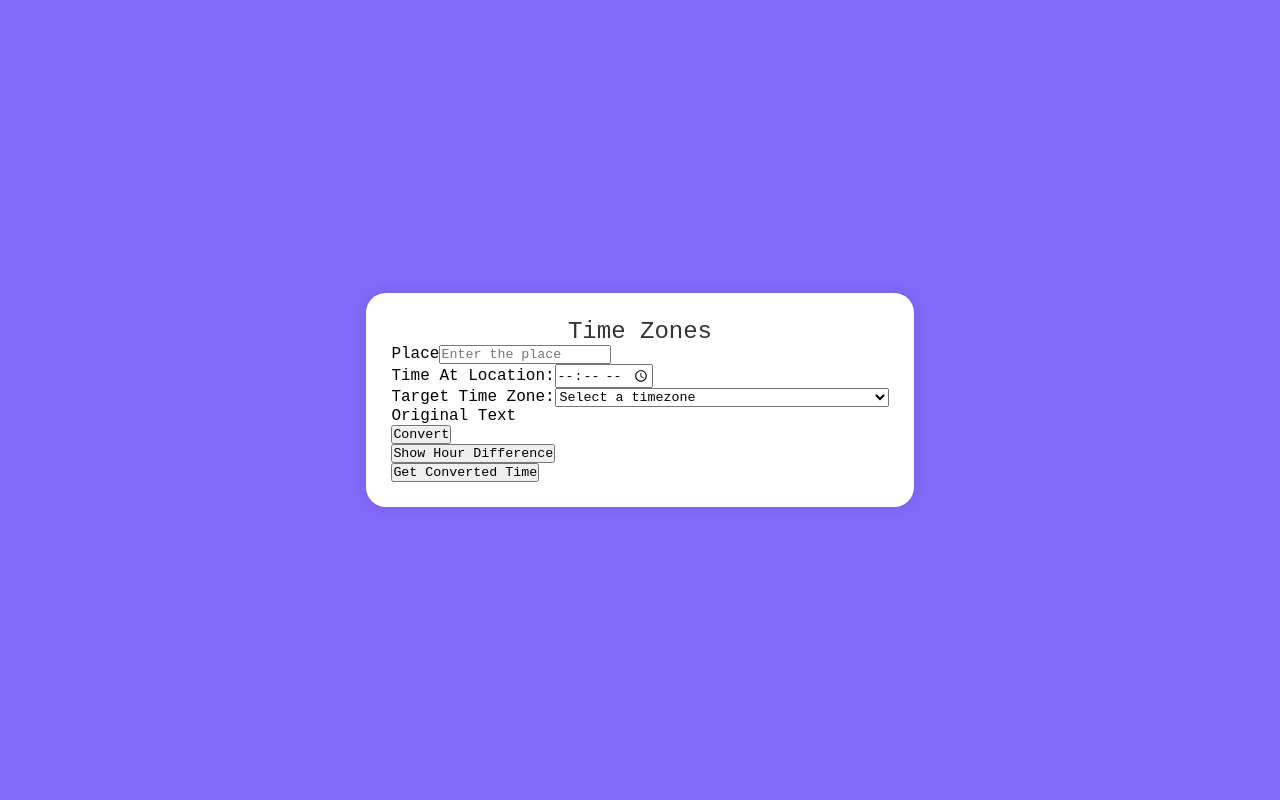
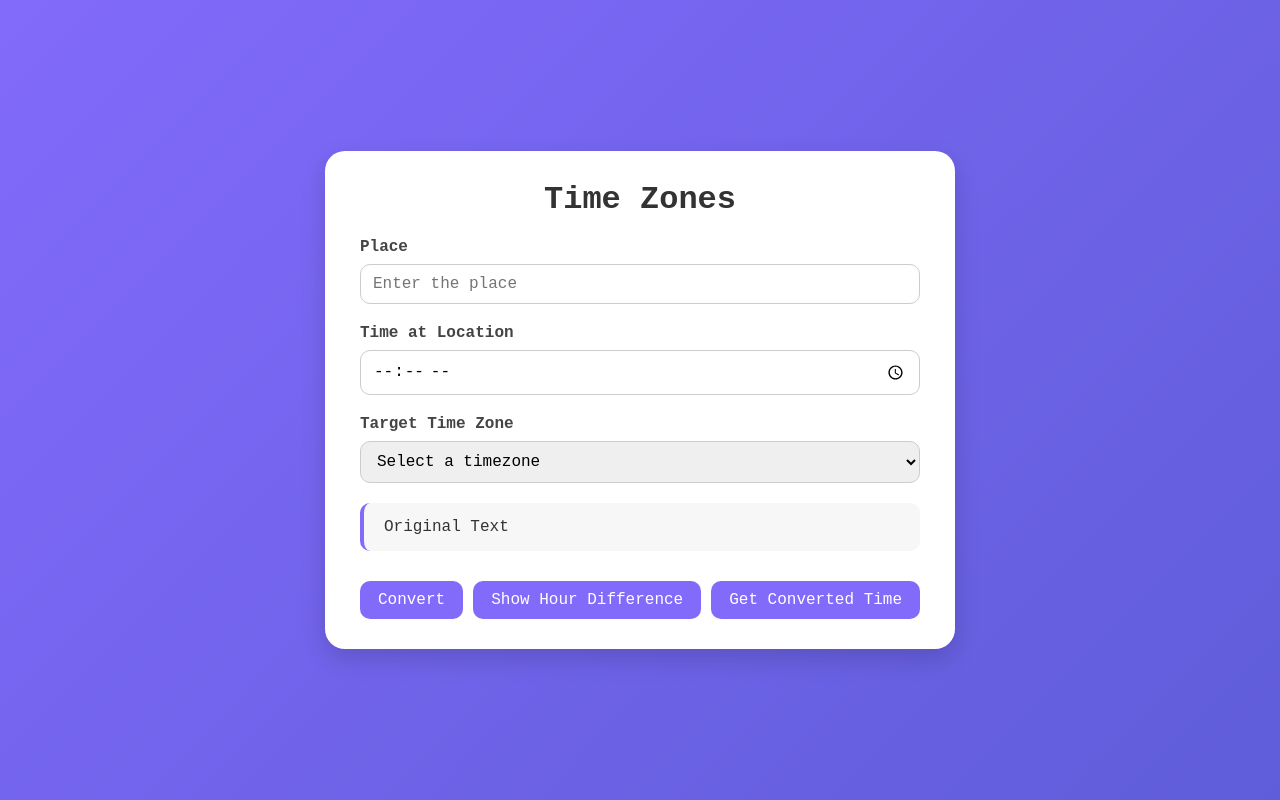
Before and after one commit to mkadeboyt221/React_Time, a React (Create React App) app: page / in a window 1280 px wide. Built offline with nearby package versions, Linux system fonts and the light colour scheme.

Commit message:
change6 component distribution

```diff
--- a/src/App.js
+++ b/src/App.js
@@ -1,86 +1,10 @@
-import { useState } from "react";
+import React from "react";
+import Board from "./Board";
 
-export default function Board() {
-    const [text, setText] = useState("Original Text");
-    const [place, setPlace] = useState("");
-    const [timeAtLocation, settimeAtLocation] = useState("");
-    const [targetTimeZone, settargetTimeZone] = useState("");
-
-    const timeZones = [
-        { value: "UTC", label: "UTC", offset: 0 },
-        { value: "EST", label: "EST (Eastern Standard Time)", offset: -5 },
-        { value: "PST", label: "PST (Pacific Standard Time)", offset: -8 },
-        { value: "CST", label: "CST (Central Standard Time)", offset: -6 },
-        { value: "IST", label: "IST (Indian Standard Time)", offset: 5.5 },
-        { value: "GMT", label: "GMT (Greenwich Mean Time)", offset: 0 },
-        { value: "AEST", label: "AEST (Australian Eastern Standard Time)", offset: 10 }
-    ];
-
-    const changeText = () => {
-        const result = `Place: ${place}\nTime at Location: ${timeAtLocation}\nTarget Time Zone: ${targetTimeZone}`;
-        setText(result);
-    };
-
-    const calculateHourDifference = () => {
-        const selectedZone = timeZones.find(zone => zone.value === targetTimeZone);
-        if (selectedZone) {
-          const diff = selectedZone.offset;
-          const result = `The time difference between UTC and ${targetTimeZone} is ${diff} hour${Math.abs(diff) !== 1 ? "s" : ""}.`;
-          setText(result);
-        } else {
-          setText("Please select a valid time zone.");
-        }
-    };
-
-    const calculateConvertedTime = () => {
-        if (!timeAtLocation || !targetTimeZone) {
-          setText("Please enter time and select a time zone.");
-          return;
-        }
-
-        const selectedZone = timeZones.find(zone => zone.value === targetTimeZone);
-        if (!selectedZone) {
-          setText("Invalid time zone selected.");
-          return;
-        }
-
-        const [hour, minute] = timeAtLocation.split(":").map(Number);
-        const date = new Date(Date.UTC(2025, 0, 1, hour, minute, 0));
-        const convertedDate = new Date(date.getTime() + selectedZone.offset * 60 * 60 * 1000);
-
-        const h = String(convertedDate.getHours()).padStart(2, "0");
-        const m = String(convertedDate.getMinutes()).padStart(2, "0");
-
-        setText(`Converted time in ${targetTimeZone} is ${h}:${m}`);
-    };
-
-    return (
-        <>
-            <section className="container">
-                <header>Time Zones</header>
-                <form action="#" className="form">
-                    <div className="input-box">
-                        <label>Place</label>
-                        <input type="text" placeholder="Enter the place" value={place} onChange={(e) => setPlace(e.target.value)} />
-                    </div>
-                    <div className="input-box">
-                        <label>Time At Location:</label>
-                        <input type="time" value={timeAtLocation} onChange={(e) => settimeAtLocation(e.target.value)} />
-                    </div>
-                    <div className="input-box">
-                        <label>Target Time Zone:</label>
-                        <select value={targetTimeZone} onChange={(e) => settargetTimeZone(e.target.value)}>
-                            <option value="">Select a timezone</option>
-                            {timeZones.map(zone => <option key={zone.value} value={zone.value}>{zone.label}</option>)}
-                        </select>
-                    </div>
-                    <div id="box">{text}</div>
-                    <button onClick={changeText}>Convert</button>
-                    <br></br>
-                    <button onClick={calculateHourDifference}>Show Hour Difference</button><br></br>
-                    <button onClick={calculateConvertedTime}>Get Converted Time</button>
-                </form>
-            </section>
-        </>
-    );
+export default function App() {
+  return (
+    <div className="app">
+      <Board />
+    </div>
+  );
 }
--- /dev/null
+++ b/src/Board.js
@@ -0,0 +1,86 @@
+import React, { useState } from "react";
+import TimeZoneForm from "./TimeZoneForm";
+import ResultBox from "./ResultBox";
+import ButtonGroup from "./ButtonGroup";
+
+export default function Board() {
+  const [text, setText] = useState("Original Text");
+  const [place, setPlace] = useState("");
+  const [timeAtLocation, setTimeAtLocation] = useState("");
+  const [targetTimeZone, setTargetTimeZone] = useState("");
+
+  const timeZones = [
+    { value: "UTC", label: "UTC", offset: 0 },
+    { value: "EST", label: "EST (Eastern Standard Time)", offset: -5 },
+    { value: "PST", label: "PST (Pacific Standard Time)", offset: -8 },
+    { value: "CST", label: "CST (Central Standard Time)", offset: -6 },
+    { value: "IST", label: "IST (Indian Standard Time)", offset: 5.5 },
+    { value: "GMT", label: "GMT (Greenwich Mean Time)", offset: 0 },
+    { value: "AEST", label: "AEST (Australian Eastern Standard Time)", offset: 10 }
+  ];
+
+  const changeText = () => {
+    const result = `
+      Place: ${place}
+      Time At Location: ${timeAtLocation}
+      Target Time Zone: ${targetTimeZone}
+    `;
+    setText(result);
+  };
+
+  const calculateHourDifference = () => {
+    const selectedZone = timeZones.find((zone) => zone.value === targetTimeZone);
+    if (selectedZone) {
+      const diff = selectedZone.offset;
+      setText(`The time difference between UTC and ${targetTimeZone} is ${diff} hour(s).`);
+    } else {
+      setText("Please select a valid time zone to calculate the difference.");
+    }
+  };
+
+  const calculateConvertedTime = () => {
+    if (!timeAtLocation || !targetTimeZone) {
+      setText("Please enter time and select a time zone.");
+      return;
+    }
+
+    const selectedZone = timeZones.find(zone => zone.value === targetTimeZone);
+    if (!selectedZone) {
+      setText("Invalid time zone selected.");
+      return;
+    }
+
+    const [hour, minute] = timeAtLocation.split(":").map(Number);
+    const date = new Date();
+    date.setUTCHours(hour, minute, 0, 0);
+
+    const convertedDate = new Date(date.getTime() + selectedZone.offset * 60 * 60 * 1000);
+    const h = String(convertedDate.getUTCHours()).padStart(2, "0");
+    const m = String(convertedDate.getUTCMinutes()).padStart(2, "0");
+
+    setText(`Converted time in ${targetTimeZone} is ${h}:${m}`);
+  };
+
+  return (
+    <section className="container">
+      <header>Time Zones</header>
+      <form className="form">
+        <TimeZoneForm
+          place={place}
+          timeAtLocation={timeAtLocation}
+          targetTimeZone={targetTimeZone}
+          timeZones={timeZones}
+          setPlace={setPlace}
+          setTimeAtLocation={setTimeAtLocation}
+          setTargetTimeZone={setTargetTimeZone}
+        />
+        <ResultBox text={text} />
+        <ButtonGroup
+          onChangeText={changeText}
+          onHourDiff={calculateHourDifference}
+          onConvertedTime={calculateConvertedTime}
+        />
+      </form>
+    </section>
+  );
+}
--- /dev/null
+++ b/src/ButtonGroup.js
@@ -0,0 +1,15 @@
+import React from "react";
+
+export default function ButtonGroup({ onChangeText, onHourDiff, onConvertedTime }) {
+  return (
+    <div style={{ marginTop: "10px" }}>
+      <button type="button" onClick={onChangeText}>Convert</button>
+      <button type="button" onClick={onHourDiff} style={{ marginLeft: "10px" }}>
+        Show Hour Difference
+      </button>
+      <button type="button" onClick={onConvertedTime} style={{ marginLeft: "10px" }}>
+        Get Converted Time
+      </button>
+    </div>
+  );
+}
--- /dev/null
+++ b/src/ResultBox.js
@@ -0,0 +1,5 @@
+import React from "react";
+
+export default function ResultBox({ text }) {
+  return <div id="box">{text}</div>;
+}
--- /dev/null
+++ b/src/TimeZoneForm.js
@@ -0,0 +1,47 @@
+import React from "react";
+
+export default function TimeZoneForm({
+  place,
+  timeAtLocation,
+  targetTimeZone,
+  timeZones,
+  setPlace,
+  setTimeAtLocation,
+  setTargetTimeZone
+}) {
+  return (
+    <>
+      <div className="input-box">
+        <label>Place</label>
+        <input
+          type="text"
+          placeholder="Enter the place"
+          value={place}
+          onChange={(e) => setPlace(e.target.value)}
+        />
+      </div>
+      <div className="input-box">
+        <label>Time at Location</label>
+        <input
+          type="time"
+          value={timeAtLocation}
+          onChange={(e) => setTimeAtLocation(e.target.value)}
+        />
+      </div>
+      <div className="input-box">
+        <label>Target Time Zone</label>
+        <select
+          value={targetTimeZone}
+          onChange={(e) => setTargetTimeZone(e.target.value)}
+        >
+          <option value="">Select a timezone</option>
+          {timeZones.map((zone) => (
+            <option key={zone.value} value={zone.value}>
+              {zone.label}
+            </option>
+          ))}
+        </select>
+      </div>
+    </>
+  );
+}
--- a/src/style.css
+++ b/src/style.css
@@ -1,6 +1,7 @@
+/* Reset and base styles */
 * {
-  margin:0;
-  padding:0;
+  margin: 0;
+  padding: 0;
   box-sizing: border-box;
   font-family: 'Courier New', Courier, monospace;
 }
@@ -9,21 +10,117 @@
   min-height: 100vh;
   display: flex;
   align-items: center;
-  justify-content:center;
-  background-color:rgb(130, 106, 251);
+  justify-content: center;
+  background: linear-gradient(135deg, #826afb, #5f5dd9);
+  padding: 20px;
 }
-  .container{
-    position:relative;
+
+/* Main container */
+.container {
+  position: relative;
   max-width: 700px;
   width: 100%;
-    background:#fff;
-    padding:25px;
+  background: #fff;
+  padding: 30px 35px;
   border-radius: 20px;
-    box-shadow: 0 0 15px rgb(0,0,0,0.1);
+  box-shadow: 0 10px 25px rgba(0, 0, 0, 0.15);
+  transition: all 0.3s ease-in-out;
 }
-  .container header{
+
+.container header {
+  font-size: 2rem;
+  color: #333;
+  font-weight: 600;
+  text-align: center;
+  margin-bottom: 20px;
+}
+
+/* Form section */
+.form {
+  display: flex;
+  flex-direction: column;
+  gap: 20px;
+}
+
+.input-box {
+  display: flex;
+  flex-direction: column;
+}
+
+.input-box label {
+  margin-bottom: 8px;
+  font-weight: 600;
+  color: #444;
+}
+
+.input-box input,
+.input-box select {
+  padding: 10px 12px;
+  border: 1px solid #ccc;
+  border-radius: 10px;
+  font-size: 1rem;
+  transition: 0.2s ease;
+}
+
+.input-box input:focus,
+.input-box select:focus {
+  border-color: #826afb;
+  outline: none;
+  box-shadow: 0 0 5px rgba(130, 106, 251, 0.3);
+}
+
+/* Output box */
+#box {
+  background-color: #f7f7f7;
+  border-left: 4px solid #826afb;
+  padding: 15px 20px;
+  border-radius: 10px;
+  color: #333;
+  font-size: 1rem;
+  white-space: pre-wrap;
+}
+
+/* Button styles */
+button {
+  padding: 10px 18px;
+  font-size: 1rem;
+  color: #fff;
+  background-color: #826afb;
+  border: none;
+  border-radius: 10px;
+  cursor: pointer;
+  transition: background-color 0.2s ease, transform 0.2s ease;
+}
+
+button:hover {
+  background-color: #6b56e0;
+  transform: translateY(-1px);
+}
+
+button:active {
+  transform: scale(0.98);
+}
+
+button + button {
+  margin-left: 10px;
+}
+
+/* Responsive adjustments */
+@media (max-width: 600px) {
+  .container {
+    padding: 25px 20px;
+  }
+
+  .container header {
     font-size: 1.5rem;
-    color:#333;
-    font-weight:500;
-    text-align:center;
   }
+
+  button {
+    width: 100%;
+    margin: 10px 0 0;
+  }
+
+  button + button {
+    margin-left: 0;
+  }
+}
```
Lines whose indentation alone changed are shown as unchanged.
